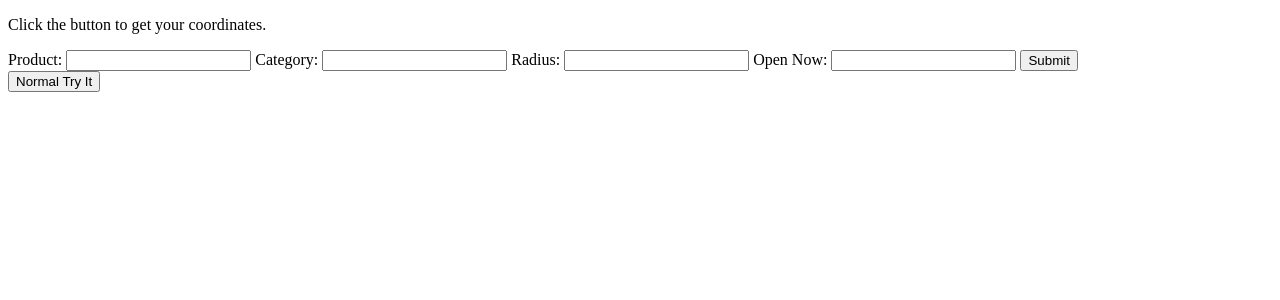
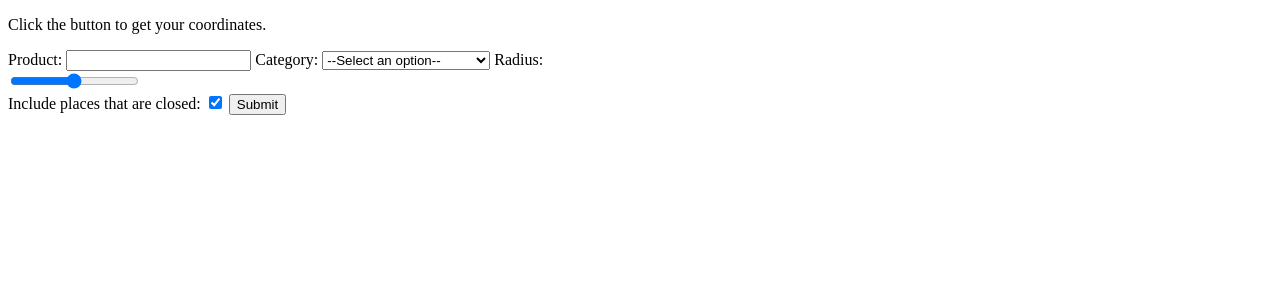
Before and after one commit to SamirIngley/LocalDeals, a Flask app: page / in a window 1280 px wide. Shown: the top 300 px of the page. Run offline with Flask 2, Linux system fonts and the light colour scheme.

Commit message:
parameter selections correct

```diff
--- a/templates/geolocation.html
+++ b/templates/geolocation.html
@@ -8,16 +8,70 @@
 	<form action="POST" onsubmit="getLocation()">
 		<label for="prod">Product:</label>
 		<input type="text" id="prod">
+
 		<label for="cat">Category:</label>
-		<input type="text" id="cat">
+		<select name="cat" id="cat">
+			<option value="">--Select an option--</option>
+			<option value="art_gallery">art_gallery</option>
+			<option value="bakery">bakery</option>
+			<option value="bar">bar</option>
+			<option value="beauty_salon">beauty_salon</option>
+			<option value="bicycle_store">bicycle_store</option>
+			<option value="book_store">book_store</option>
+			<option value="bowling_alley">bowling_alley</option>
+			<option value="cafe">cafe</option>
+			<option value="car_rental">car_rental</option>
+			<option value="car_repair">car_repair</option>
+			<option value="car_wash">car_wash</option>
+			<option value="clothing_store">clothing_store</option>
+			<option value="convenience_store">convenience_store</option>
+			<option value="department_store">department_store</option>
+			<option value="drugstore">drugstore</option>
+			<option value="electronics_store">electronics_store</option>
+			<option value="florist">florist</option>
+			<option value="furniture_store">furniture_store</option>
+			<option value="gas_station">gas_station</option>
+			<option value="grocery_or_supermarket">grocery_or_supermarket</option>
+			<option value="gym">gym</option>
+			<option value="hair_care">hair_care</option>
+			<option value="hardware_store">hardware_store</option>
+			<option value="home_goods_store">home_goods_store</option>
+			<option value="jewelry_store">jewelry_store</option>
+			<option value="laundry">laundry</option>
+			<option value="liquor_store">liquor_store</option>
+			<option value="locksmith">locksmith</option>
+			<option value="lodging">lodging</option>
+			<option value="meal_delivery">meal_delivery</option>
+			<option value="meal_takeaway">meal_takeaway</option>
+			<option value="movie_theater">movie_theater</option>
+			<option value="night_club">night_club</option>
+			<option value="pet_store">pet_store</option>
+			<option value="pharmacy">pharmacy</option>
+			<option value="restaurant">restaurant</option>
+			<option value="rv_park">rv_park</option>
+			<option value="shoe_store">shoe_store</option>
+			<option value="shopping_mall">shopping_mall</option>
+			<option value="spa">spa</option>
+			<option value="store">store</option>
+			<option value="supermarket">supermarket</option>
+			<option value="veterinary_care">veterinary_care</option>
+			<option value="zoo">zoo</option>
+
+		</select>
+
 		<label for="rad">Radius:</label>
-		<input type="text" id="rad">
-		<label for="opennow">Open Now:</label>
-		<input type="text" id="opennow">
+		<div class="slidecontainer">
+			<input type="range" name="rad" min="1" max="100" value="50" class="slider" id="rad">
+		</div>
+
+		<label for="opennow">Include places that are closed:</label>
+		<input type="checkbox" name="open" id="opennow" name="opennow" checked>
+
 		<button type="submit" value="Submit" id="button">Submit</button>
 
 	</form>
-	<button onclick="getLocation()" id="button">Normal Try It</button>
+
+	<!-- <button onclick="getLocation()" id="button">Normal Try It</button> -->
 
 	<p id="demo"></p>
 	<p id="demo2"></p>
```
